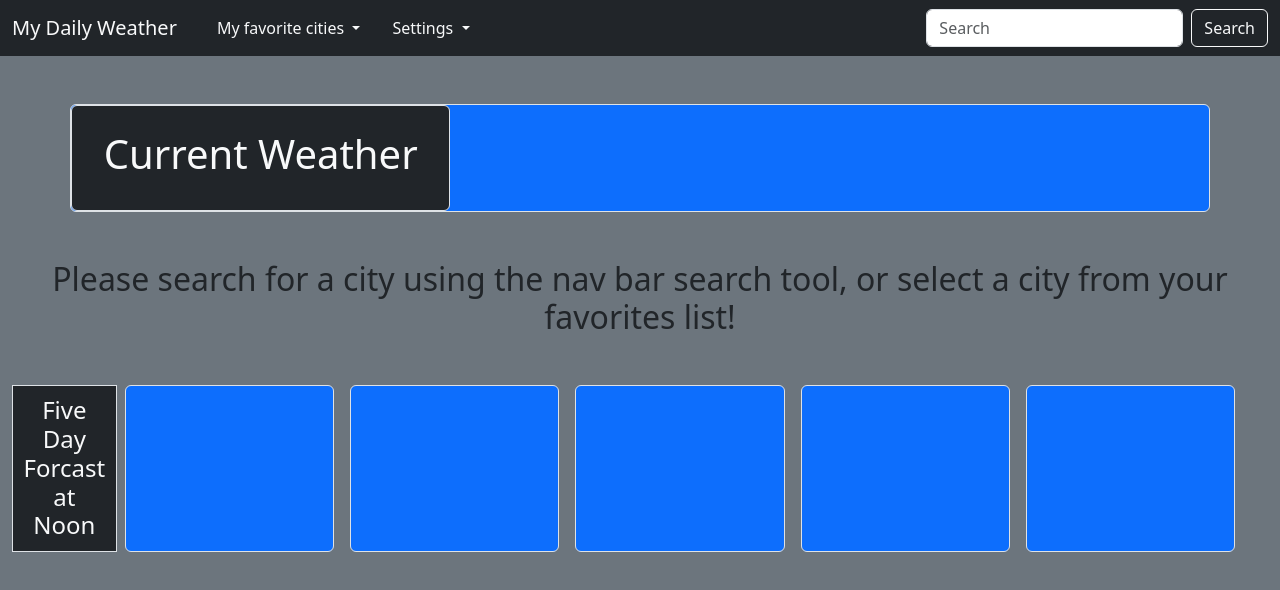
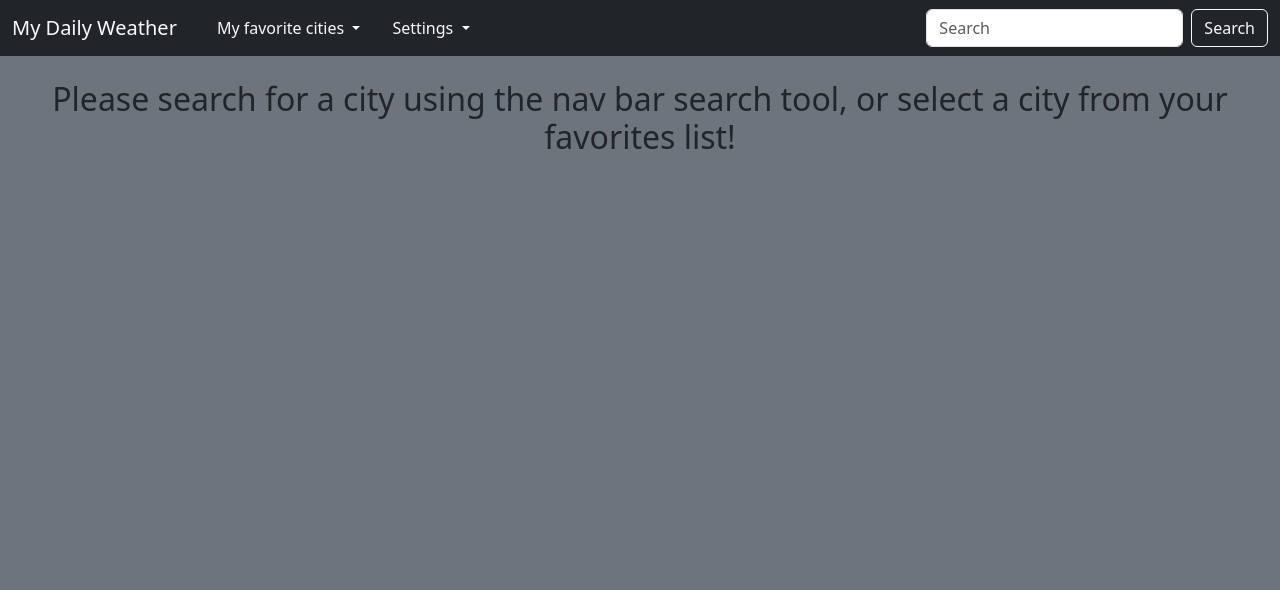
Before and after one commit to jheersink8/My-Weather-App, a plain HTML site: page index.html in a window 1280 px wide. Drawn offline with nearby package versions, Linux system fonts and the light colour scheme.

Commit message:
Polish (pre bug check) complete.

```diff
--- a/assets/javascript/script.js
+++ b/assets/javascript/script.js
@@ -32,6 +32,7 @@ function coordinatesConvert() {
         })
         .then(function (data) {
             pageMessage.text("");
+            $(".hide").removeClass("d-none");
             cityValue = data[0].name + ", " + data[0].state;
             currentCity.text("City: " + cityValue);
             requestURLCurrent = "https://api.openweathermap.org/data/2.5/weather?lat=" + (data[0].lat) + "&lon=" + (data[0].lon) + "&units=imperial&appid=" + api
--- a/index.html
+++ b/index.html
@@ -59,7 +59,7 @@
 
     <!-- Current weather section of HTML -->
     <div
-        class="container text-center my-5 border border-solid border-1 bg-primary rounded text-light p-0">
+        class="hide container text-center my-5 border border-solid border-1 bg-primary rounded text-light p-0 d-none">
         <div class="row m-0">
             <div class="col-lg-4 p-4 bg-dark m-0 border border-solid border-1 rounded">
                 <h1>Current Weather</h1>
@@ -85,7 +85,7 @@
     <h2 id="forcast" class="text-center my-4">Please search for a city using the nav bar search tool, or select a city
         from
         your favorites list!</h2>
-    <div class="container-fluid my-5">
+    <div class="hide container-fluid my-5 d-none">
         <div class="row text-center mx-auto">
             <!-- Title Card -->
             <div
```
